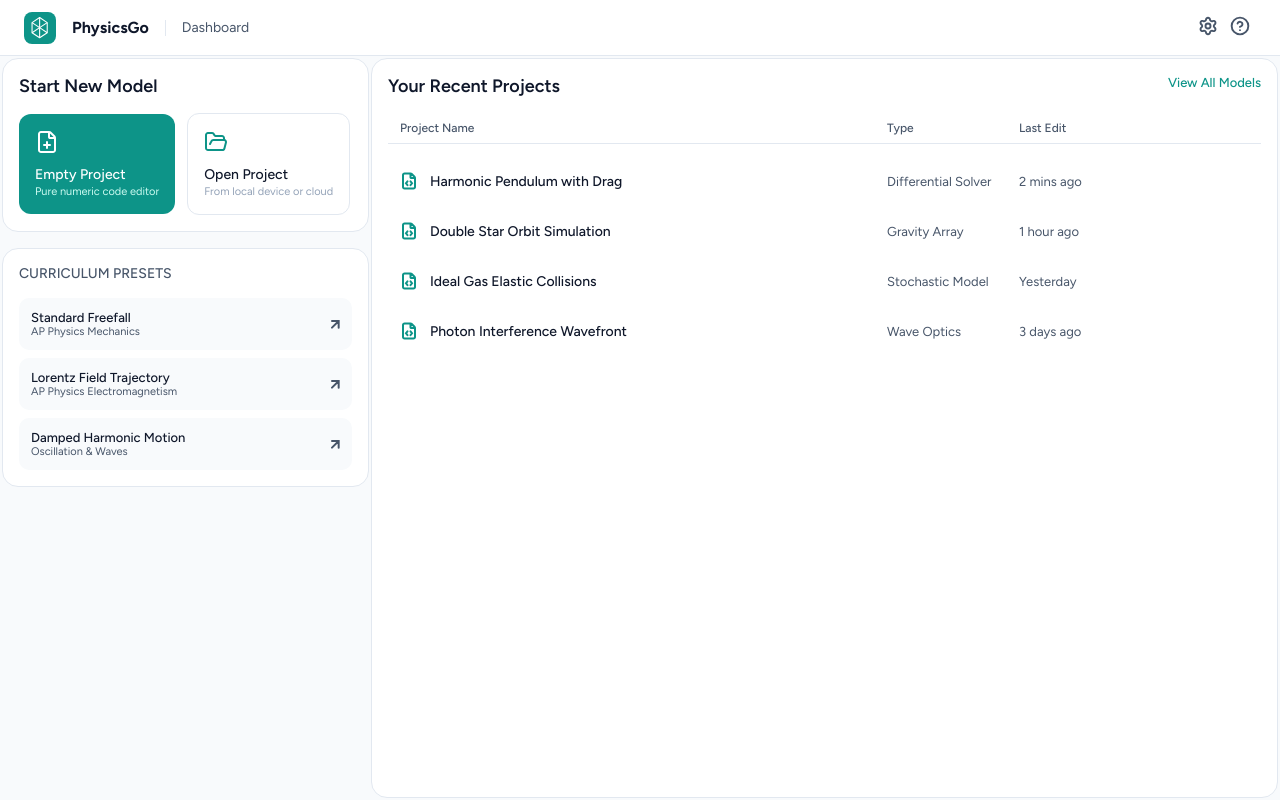
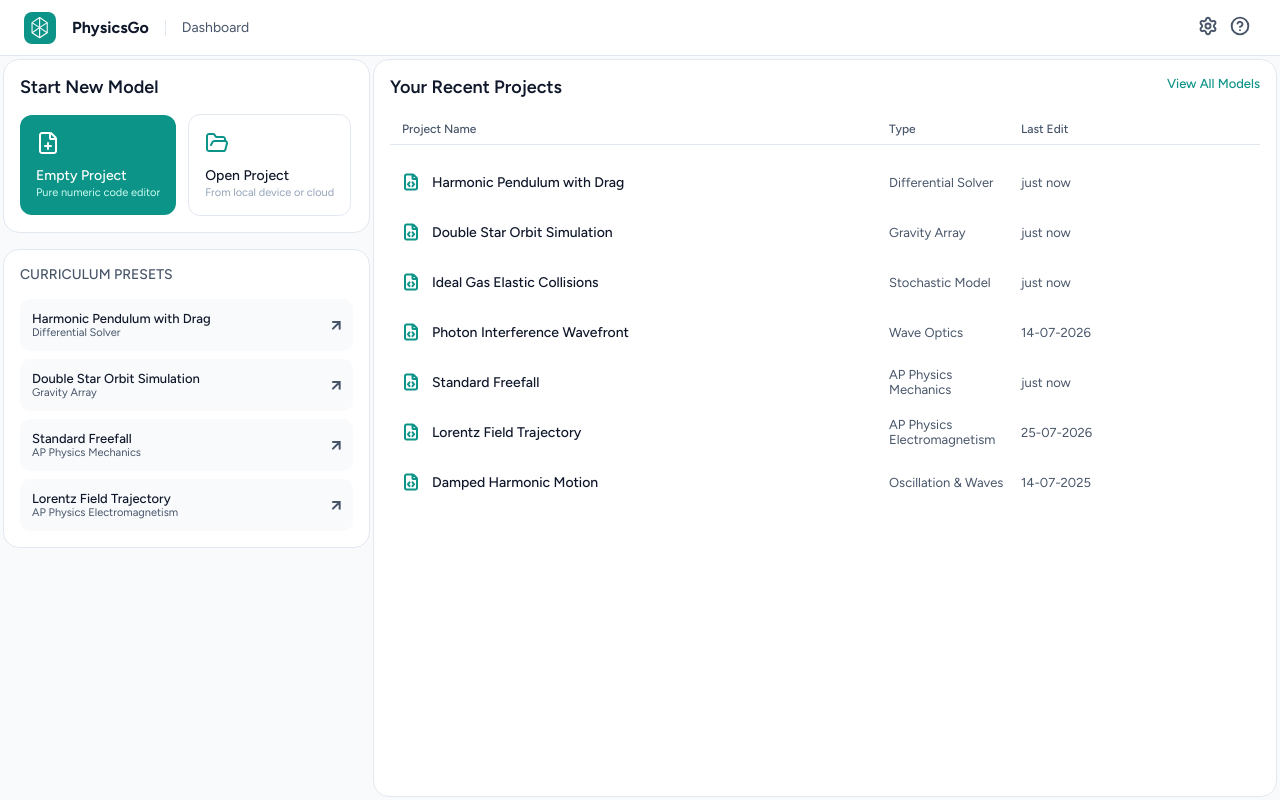
Before and after one commit to ChrisvdEijnden/PhysicsGo, a React (Vite) app: page /#/dashboard in a window 1280 px wide. Built offline with nearby package versions, Linux system fonts and the light colour scheme; the HTML template or start-up script is replaced by a standard one.

Commit message:
the merging of 2 data files + layout changes

```diff
--- a/src/components/lineChart.tsx
+++ b/src/components/lineChart.tsx
@@ -81,13 +81,50 @@ export default function LineChart() {
         };
     }, [applyZoom]);
 
-    // Y-axis stays fixed to the full dataset's range rather than refitting to
-    // whatever's currently zoomed in, since the line itself always carries the
-    // complete data now (only the visible x-domain changes).
+    // Linear interpolation between the two data points bracketing `t`, so the
+    // visible y-range can account for where the line actually sits at the
+    // domain's edges — not just at the data points that happen to fall inside it.
+    function interpolateOmega(t: number): number {
+        if (t <= T_MIN) return lineData[0].omega;
+        if (t >= T_MAX) return lineData[lineData.length - 1].omega;
+        for (let i = 0; i < lineData.length - 1; i++) {
+            const a = lineData[i];
+            const b = lineData[i + 1];
+            if (t >= a.t && t <= b.t) {
+                const frac = (t - a.t) / (b.t - a.t);
+                return a.omega + frac * (b.omega - a.omega);
+            }
+        }
+        return lineData[lineData.length - 1].omega;
+    }
+
+    // Rescales to whatever's currently visible: the data points inside the
+    // zoomed-in x-range, plus the (possibly interpolated) values right at its
+    // edges. A floor on the span keeps a very flat or very narrow zoom window
+    // from collapsing the axis to a sliver.
     const yDomain = useMemo((): [number, number] => {
-        const values = lineData.map((d) => d.omega);
-        return [Math.min(...values), Math.max(...values)];
-    }, []);
+        const [lo, hi] = domain;
+        const visibleValues = lineData
+            .filter((d) => d.t >= lo && d.t <= hi)
+            .map((d) => d.omega);
+        const edgeValues = [interpolateOmega(lo), interpolateOmega(hi)];
+        const values = [...visibleValues, ...edgeValues];
+
+        let min = Math.min(...values);
+        let max = Math.max(...values);
+
+        const fullValues = lineData.map((d) => d.omega);
+        const fullRange = Math.max(...fullValues) - Math.min(...fullValues);
+        const minSpan = fullRange * 0.05;
+        if (max - min < minSpan) {
+            const mid = (max + min) / 2;
+            min = mid - minSpan / 2;
+            max = mid + minSpan / 2;
+        }
+
+        const padding = (max - min) * 0.1;
+        return [min - padding, max + padding];
+    }, [domain]);
 
     return (
         <div className="chart-area" ref={chartAreaRef}>
@@ -114,8 +151,7 @@ export default function LineChart() {
                         fontFamily="Figtree"
                     />
                     <YAxis
-                        width={40
-                    }
+                        width={32}
                         tickMargin={4}
                         domain={yDomain}
                         fontSize="13"
--- /dev/null
+++ b/src/data/Projects.tsx
@@ -0,0 +1,67 @@
+export interface Project {
+    id: string;
+    title: string;
+    type: string;
+    lastEdit: Date;
+    explanation: string;
+    curriculum: boolean;
+}
+
+export const Projects: Project[] = [
+    {
+        id: "harmonic-pendulum-drag",
+        title: "Harmonic Pendulum with Drag",
+        type: "Differential Solver",
+        lastEdit: new Date(2026,9,20, 17, 50),
+        explanation: "Simulates an object falling under constant gravitational acceleration, tracking position, velocity, and time to impact.",
+        curriculum: true
+    },
+    {
+        id: "double-star-orbit",
+        title: "Double Star Orbit Simulation",
+        type: "Gravity Array",
+        lastEdit: new Date(2026,9,19, 16, 36),
+        explanation: "Simulates an object falling under constant gravitational acceleration, tracking position, velocity, and time to impact.",
+        curriculum: true
+    },
+    {
+        id: "ideal-gas-collisions",
+        title: "Ideal Gas Elastic Collisions",
+        type: "Stochastic Model",
+        lastEdit: new Date(2026,9,17, 9, 41),
+        explanation: "Simulates an object falling under constant gravitational acceleration, tracking position, velocity, and time to impact.",
+        curriculum: false
+    },
+    {
+        id: "photon-interference",
+        title: "Photon Interference Wavefront",
+        type: "Wave Optics",
+        lastEdit: new Date(2026,6,14, 21, 9),
+        explanation: "Simulates an object falling under constant gravitational acceleration, tracking position, velocity, and time to impact.",
+        curriculum: false
+    },
+    {
+        id: "standard-freefall",
+        type: "AP Physics Mechanics",
+        title: "Standard Freefall",
+        lastEdit: new Date(2026,9,12, 10, 53),
+        explanation: "Simulates an object falling under constant gravitational acceleration, tracking position, velocity, and time to impact.",
+        curriculum: true
+    },
+    {
+        id: "lorentz-field-trajectory",
+        type: "AP Physics Electromagnetism",
+        title: "Lorentz Field Trajectory",
+        lastEdit: new Date(2026,6,25, 12, 34),
+        explanation: "Traces the path of a charged particle moving through uniform electric and magnetic fields using the Lorentz force law.",
+        curriculum: true
+    },
+    {
+        id: "damped-harmonic-motion",
+        type: "Oscillation & Waves",
+        title: "Damped Harmonic Motion",
+        lastEdit: new Date(2025,6,14, 22, 58),
+        explanation: "Models a spring-mass system with a velocity-dependent damping force, showing amplitude decay over time.",
+        curriculum: false
+    },
+];
--- a/src/data/curriculumPresets.tsx
+++ /dev/null
@@ -1,29 +0,0 @@
-// here comes the teacher's curriculum presets, for now these are placeholders
-
-export interface CurriculumPreset {
-    id: string;
-    type: string;
-    title: string;
-    explanation: string;
-}
-
-export const curriculumPresets: CurriculumPreset[] = [
-    {
-        id: "standard-freefall",
-        type: "AP Physics Mechanics",
-        title: "Standard Freefall",
-        explanation: "Simulates an object falling under constant gravitational acceleration, tracking position, velocity, and time to impact.",
-    },
-    {
-        id: "lorentz-field-trajectory",
-        type: "AP Physics Electromagnetism",
-        title: "Lorentz Field Trajectory",
-        explanation: "Traces the path of a charged particle moving through uniform electric and magnetic fields using the Lorentz force law.",
-    },
-    {
-        id: "damped-harmonic-motion",
-        type: "Oscillation & Waves",
-        title: "Damped Harmonic Motion",
-        explanation: "Models a spring-mass system with a velocity-dependent damping force, showing amplitude decay over time.",
-    },
-];
--- a/src/data/recentsProjects.tsx
+++ /dev/null
@@ -1,38 +0,0 @@
-export interface RecentProject {
-    id: string;
-    title: string;
-    type: string;
-    lastEdit: string;
-    explanation: string;
-}
-
-export const recentProjects: RecentProject[] = [
-    {
-        id: "harmonic-pendulum-drag",
-        title: "Harmonic Pendulum with Drag",
-        type: "Differential Solver",
-        lastEdit: "2 mins ago",
-        explanation: "Simulates an object falling under constant gravitational acceleration, tracking position, velocity, and time to impact.",
-    },
-    {
-        id: "double-star-orbit",
-        title: "Double Star Orbit Simulation",
-        type: "Gravity Array",
-        lastEdit: "1 hour ago",
-        explanation: "Simulates an object falling under constant gravitational acceleration, tracking position, velocity, and time to impact.",
-    },
-    {
-        id: "ideal-gas-collisions",
-        title: "Ideal Gas Elastic Collisions",
-        type: "Stochastic Model",
-        lastEdit: "Yesterday",
-        explanation: "Simulates an object falling under constant gravitational acceleration, tracking position, velocity, and time to impact.",
-    },
-    {
-        id: "photon-interference",
-        title: "Photon Interference Wavefront",
-        type: "Wave Optics",
-        lastEdit: "3 days ago",
-        explanation: "Simulates an object falling under constant gravitational acceleration, tracking position, velocity, and time to impact.",
-    },
-];
--- /dev/null
+++ b/src/lib/formatRelativeDate.tsx
@@ -0,0 +1,35 @@
+export function formatRelativeDate(date: Date): string {
+    const now = new Date();
+    const diff = now.getTime() - date.getTime();
+
+    const seconds = Math.floor(diff / 1000);
+    const minutes = Math.floor(seconds / 60);
+    const hours = Math.floor(minutes / 60);
+    const days = Math.floor(hours / 24);
+
+    if (seconds < 60) {
+        return "just now";
+    }
+
+    if (minutes < 60) {
+        return `${minutes} min ago`;
+    }
+
+    if (hours < 24) {
+        return `${hours} hour${hours !== 1 ? "s" : ""} ago`;
+    }
+
+    if (days === 1) {
+        return "yesterday";
+    }
+
+    if (days < 7) {
+        return `${days} days ago`;
+    }
+
+    const day = String(date.getDate()).padStart(2, "0");
+    const month = String(date.getMonth() + 1).padStart(2, "0");
+    const year = date.getFullYear();
+
+    return `${day}-${month}-${year}`;
+}
--- a/src/pages/Dashboard.tsx
+++ b/src/pages/Dashboard.tsx
@@ -12,9 +12,9 @@ import AscewArrow67px from "../assets/icons/ascewarrow-67px.svg";
 import FileCode18px from "../assets/icons/filecode-18px.svg";
 
 // this will later hold the teacher's curriculum presets
-import { curriculumPresets } from "../data/curriculumPresets.tsx";
 // this will later hold the recent projects
-import { recentProjects } from "../data/recentsProjects.tsx";
+import { Projects } from "../data/Projects.tsx";
+import { formatRelativeDate } from "../lib/formatRelativeDate.tsx";
 
 function Dashboard() {
     const navigate = useNavigate();
@@ -63,17 +63,19 @@ function Dashboard() {
                     <div className="curriculum-card">
                         <h2>Curriculum Presets</h2>
                         <div className="presets-list">
-                            {curriculumPresets.map((preset) => (
+                            {Projects
+                                .filter((project) => project.curriculum)
+                                .map((project) => (
                                 <div
-                                    key={preset.id}
+                                    key={project.id}
                                     className="preset-item"
                                     onClick={() => navigate(
                                         "/modeling",
-                                        { state: { presetId: preset.id } }
+                                        { state: { presetId: project.id } }
                                     )}>
                                     <div className="preset-item-text">
-                                        <h3>{preset.title}</h3>
-                                        <p>{preset.type}</p>
+                                        <h3>{project.title}</h3>
+                                        <p>{project.type}</p>
                                     </div>
                                     <img src={AscewArrow67px} alt="AscewArrow67px"/>
                                 </div>
@@ -92,7 +94,8 @@ function Dashboard() {
                         <p className="other-filters">Last Edit</p>
                     </div>
                     <div className="recents-list">
-                        {recentProjects.map((project) => (
+                        {Projects
+                            .map((project) => (
                             <div
                                 key={project.id}
                                 className="recent-item"
@@ -108,7 +111,7 @@ function Dashboard() {
                                     <p className="recent-type">{project.type}</p>
                                 </div>
                                 <div className="other-filters">
-                                    <p className="recent-last-edit">{project.lastEdit}</p>
+                                    <p className="recent-last-edit">{ formatRelativeDate(project.lastEdit) }</p>
                                 </div>
                             </div>
                         ))}
--- a/src/pages/Modeling.tsx
+++ b/src/pages/Modeling.tsx
@@ -1,5 +1,4 @@
 import { useNavigate, useLocation } from "react-router-dom";
-import { curriculumPresets } from "../data/curriculumPresets";
 
 import "../styles/global.css";
 import "./modeling.css";
@@ -12,6 +11,7 @@ import PlayIcon20px from "../assets/icons/play-20px.svg";
 import PlusIcon14px from "../assets/icons/plus-14px.svg";
 
 import LineChart from "../components/lineChart.tsx";
+import {Projects} from "../data/Projects.tsx";
 
 interface CodeLine {
     number: number;
@@ -49,7 +49,7 @@ function Modeling() {
     const navigate = useNavigate();
     const location = useLocation();
     const presetId = (location.state as { presetId?: string } | null)?.presetId;
-    const preset = curriculumPresets.find((p) => p.id === presetId);
+    const project = Projects.find((p) => p.id === presetId);
     return (
         <div>
             <div className="nav">
@@ -59,7 +59,7 @@ function Modeling() {
                     </div>
                     <h1>PhysicsGo</h1>
                     <div className="spacer"></div>
-                    <h2>{ preset?.title }</h2>
+                    <h2>{ project?.title }</h2>
                 </div>
 
                 <div className="system-actions">
@@ -85,7 +85,7 @@ function Modeling() {
             <div className="content">
                 <div className="explanation-panel">
                     <div className="explanation">
-                        <p>{ preset?.explanation }</p>
+                        <p>{ project?.explanation }</p>
                     </div>
                     <div className="explanation-footer">
                         <span>Estimated Time: <strong>45 min</strong></span>
--- /dev/null
+++ b/src/pages/allmodels.css
@@ -0,0 +1,9 @@
+.content {
+    display: flex;
+    flex-direction: row;
+    width: 100%;
+    flex: 1;
+    align-items: stretch;
+    gap: 16px;
+    padding: 16px;
+}
--- a/src/pages/dashboard.css
+++ b/src/pages/dashboard.css
@@ -4,7 +4,8 @@
     width: 100%;
     flex: 1;
     align-items: stretch;
-    gap: 16px;
+    gap: 16px !important;
+    padding: 16px !important;
 }
 
 .left-panel {
--- a/src/pages/modeling.css
+++ b/src/pages/modeling.css
@@ -5,8 +5,8 @@
     flex: 1;
     align-items: stretch;
     justify-content: center;
-    padding: 2px;
-    gap: 2px;
+    padding: 3px !important;
+    gap: 3px !important;
 }
 
 .hand-in-btn {
@@ -101,8 +101,8 @@
 
 .code-panel-actions, .analysis-panel-actions {
     position: absolute;
-    top: 16px;
-    right: 16px;
+    top: 8px;
+    right: 8px;
     z-index: 2;
     display: flex;
     flex-direction: row;
--- a/src/styles/global.css
+++ b/src/styles/global.css
@@ -111,7 +111,7 @@ html, body, #root {
     justify-content: center;
     width: 100%;
     min-height: calc(100vh - 56px);
-    padding: 20px;
+    padding: 16px;
     background-color: #F8FAFC;
     box-sizing: border-box;
 }
```
